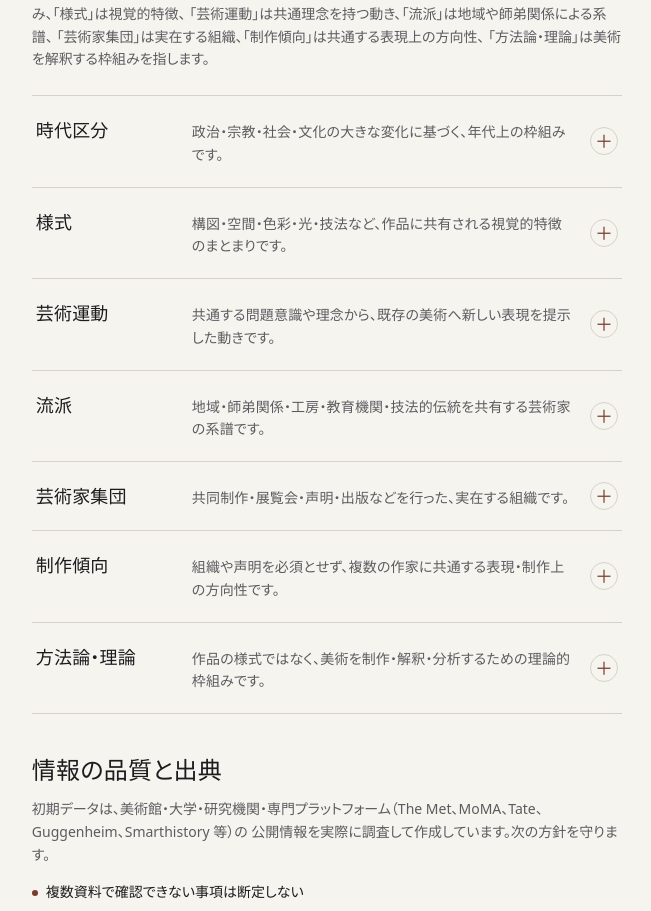
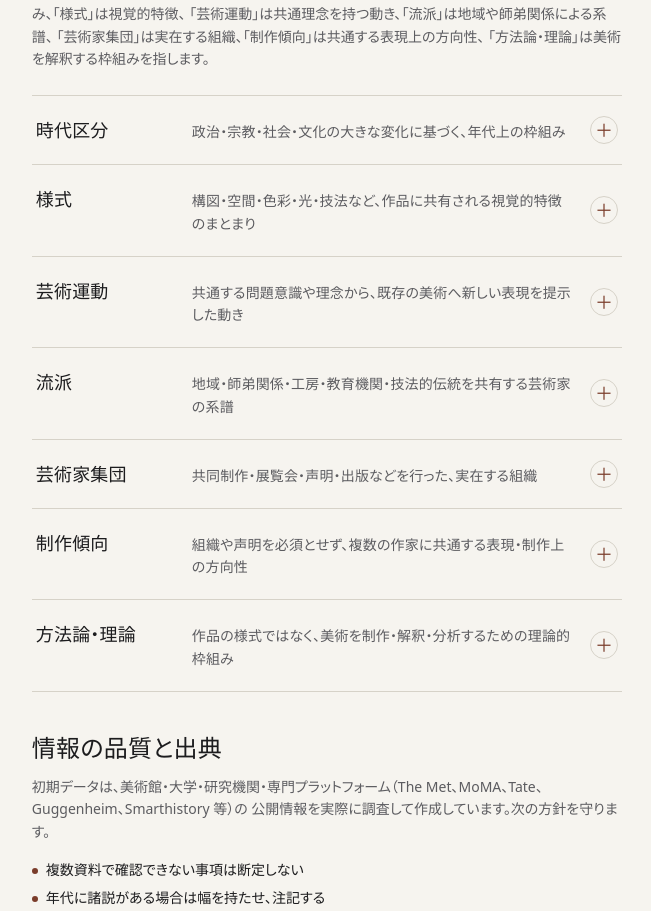
Before and after one commit to taktak2001/art-history-atlas, a Next.js app: page /about in a window 1280 px wide. Shown: the part 1042-1953 px from the top of the page, without its empty margins (313-964 px from the left). Built offline with nearby package versions, Linux system fonts and the light colour scheme.

Commit message:
Refine classification summary copy

```diff
--- a/src/components/ClassificationAccordion.tsx
+++ b/src/components/ClassificationAccordion.tsx
@@ -15,7 +15,7 @@ export const classificationItems: ClassificationItem[] = [
   {
     id: 'period',
     name: '時代区分',
-    summary: '政治・宗教・社会・文化の大きな変化に基づく、年代上の枠組みです。',
+    summary: '政治・宗教・社会・文化の大きな変化に基づく、年代上の枠組み',
     definition:
       '美術史を、政治・宗教・社会・文化の大きな変化に基づいて分けた年代上の区分です。個別の表現様式や運動ではなく、複数の様式・流派・運動を含む上位概念です。',
     criteria: [
@@ -28,7 +28,7 @@ export const classificationItems: ClassificationItem[] = [
   {
     id: 'style',
     name: '様式',
-    summary: '構図・空間・色彩・光・技法など、作品に共有される視覚的特徴のまとまりです。',
+    summary: '構図・空間・色彩・光・技法など、作品に共有される視覚的特徴のまとまり',
     definition:
       '作品に共通して現れる、視覚的・形式的な特徴のまとまりです。構図、空間表現、色彩、光、人物表現、装飾、技法などから識別します。必ずしも芸術家自身が名乗ったものではなく、後世の美術史家による分類も含みます。',
     criteria: [
@@ -41,7 +41,7 @@ export const classificationItems: ClassificationItem[] = [
   {
     id: 'movement',
     name: '芸術運動',
-    summary: '共通する問題意識や理念から、既存の美術へ新しい表現を提示した動きです。',
+    summary: '共通する問題意識や理念から、既存の美術へ新しい表現を提示した動き',
     definition:
       '複数の芸術家が、共通する問題意識や理念のもとで、既存の美術に対して新しい表現を提示した動きです。',
     criteria: [
@@ -55,7 +55,7 @@ export const classificationItems: ClassificationItem[] = [
   {
     id: 'school',
     name: '流派',
-    summary: '地域・師弟関係・工房・教育機関・技法的伝統を共有する芸術家の系譜です。',
+    summary: '地域・師弟関係・工房・教育機関・技法的伝統を共有する芸術家の系譜',
     definition:
       '特定の地域、師弟関係、工房、教育機関、技法的伝統などを共有する芸術家の系譜です。芸術運動ほど明確な理念や宣言を持たず、地域性や人的ネットワークを中心に形成されます。',
     criteria: [
@@ -69,7 +69,7 @@ export const classificationItems: ClassificationItem[] = [
   {
     id: 'collective',
     name: '芸術家集団',
-    summary: '共同制作・展覧会・声明・出版などを行った、実在する組織です。',
+    summary: '共同制作・展覧会・声明・出版などを行った、実在する組織',
     definition:
       '実際に組織として結成され、共同制作、展覧会、声明、出版などを行った具体的なグループです。',
     criteria: [
@@ -83,7 +83,7 @@ export const classificationItems: ClassificationItem[] = [
   {
     id: 'tendency',
     name: '制作傾向',
-    summary: '組織や声明を必須とせず、複数の作家に共通する表現・制作上の方向性です。',
+    summary: '組織や声明を必須とせず、複数の作家に共通する表現・制作上の方向性',
     definition:
       '明確な組織や共通声明を持たないものの、複数の作家に共通して見られる表現上・制作上の方向性です。後世の批評家や美術史家がまとめて命名した場合も多くあります。',
     criteria: [
@@ -97,7 +97,7 @@ export const classificationItems: ClassificationItem[] = [
   {
     id: 'method-theory',
     name: '方法論・理論',
-    summary: '作品の様式ではなく、美術を制作・解釈・分析するための理論的枠組みです。',
+    summary: '作品の様式ではなく、美術を制作・解釈・分析するための理論的枠組み',
     definition:
       '作品そのものの様式ではなく、美術を制作・解釈・分析するための考え方や理論的枠組みです。',
     criteria: [
```
Also changed, not shown: 1 other file (tests, documents, lock files or other folders).
